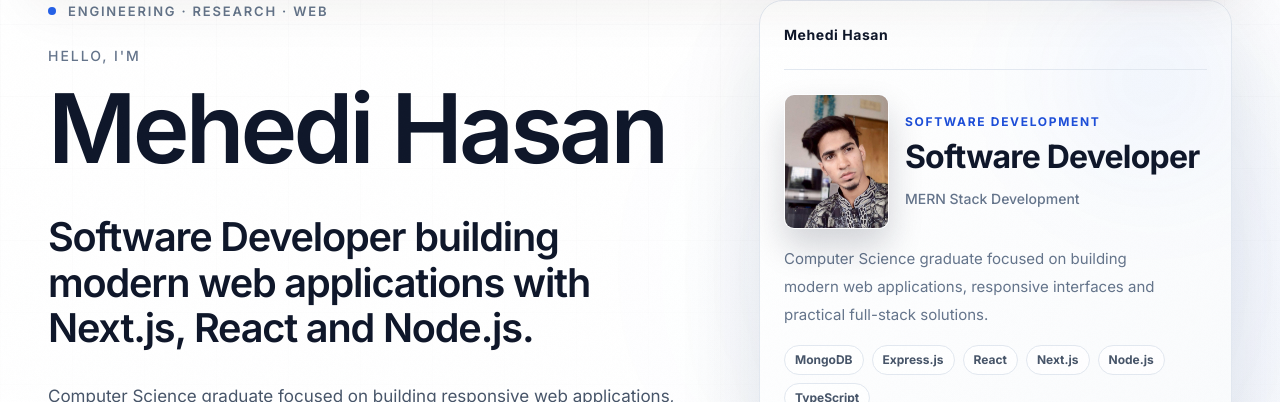
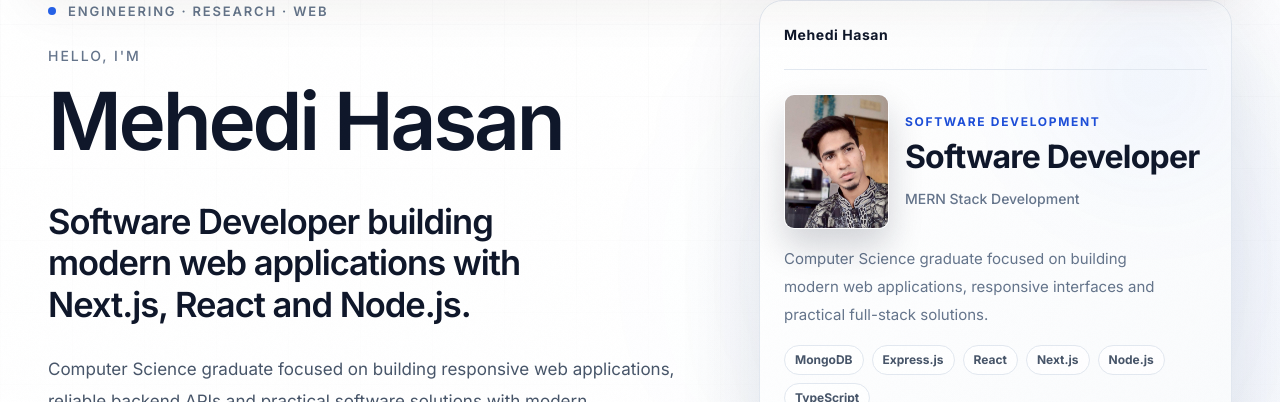
Before and after one commit to Mehedi1-SWE/portfolio, a Next.js app in the folder frontend/: page / in a window 1280 px wide. Shown: the part 120-522 px from the top of the page. Built offline with nearby package versions, Linux system fonts and the light colour scheme; no server answers.

Commit message:
Refine portfolio heading typography for readability

```diff
--- a/frontend/components/Hero.tsx
+++ b/frontend/components/Hero.tsx
@@ -93,9 +93,9 @@ export function Hero() {
               Hello, I&apos;m
             </p>
 
-            <h1 className="mt-3 text-[clamp(36px,10vw,104px)] font-semibold leading-[1.05] tracking-[-.04em] text-[#0F172A] sm:text-[clamp(56px,7.5vw,104px)]">Mehedi Hasan</h1>
+            <h1 className="mt-3 text-[clamp(36px,8vw,80px)] font-semibold leading-[1.08] tracking-[-.04em] text-[#0F172A] sm:text-[clamp(52px,6.5vw,80px)]">Mehedi Hasan</h1>
 
-            <h2 className="mt-7 max-w-2xl text-[clamp(28px,3.1vw,46px)] font-semibold leading-[1.15] tracking-[-.03em] text-[#0F172A] sm:mt-9">
+            <h2 className="mt-7 max-w-2xl text-[clamp(26px,2.7vw,40px)] font-semibold leading-[1.2] tracking-[-.03em] text-[#0F172A] sm:mt-9">
               Software Developer building modern web applications with Next.js, React and Node.js.
             </h2>
 
```
